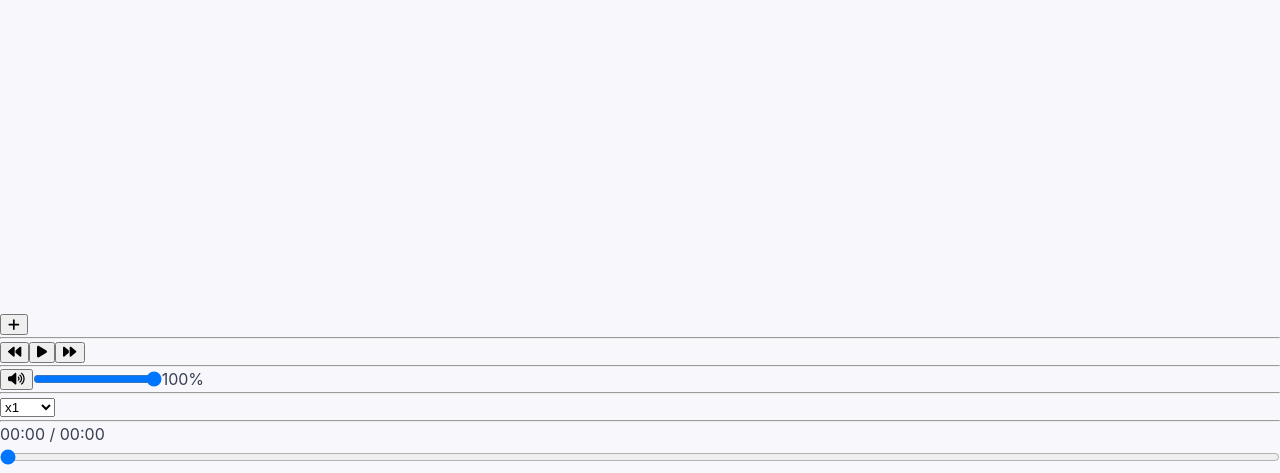
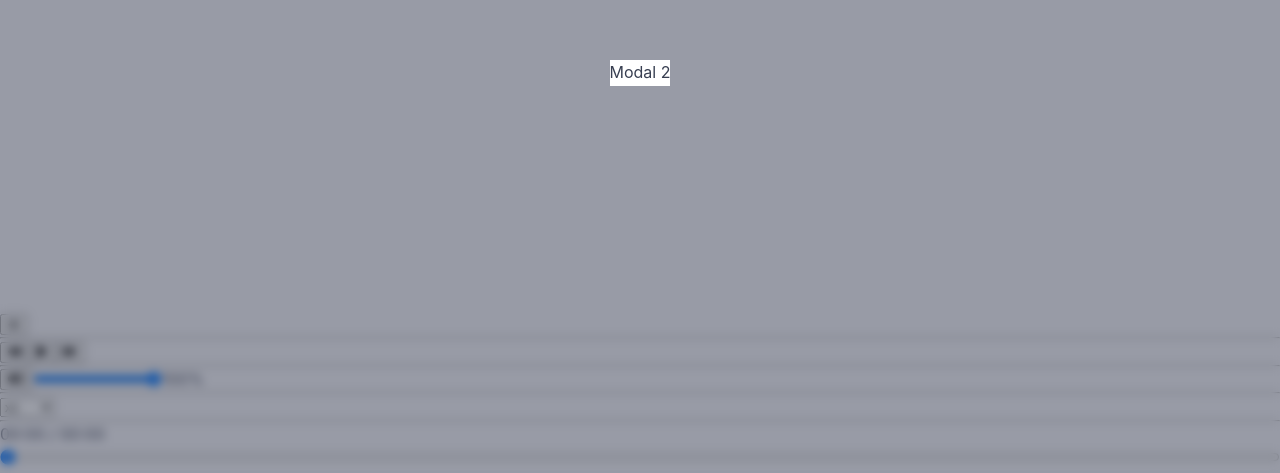
Before and after one commit to eoussama/playback-sync, a Vue app: page / in a window 1280 px wide. Shown: the part 327-800 px from the top of the page. Built offline with nearby package versions, Linux system fonts and the light colour scheme.

Commit message:
📡 Modal Component, #33

```diff
--- a/src/App.vue
+++ b/src/App.vue
@@ -19,11 +19,17 @@ hookEffects();
         <Controls />
       </div>
     </div>
+
+    <div class="modals">
+      <Modal>Modal 2</Modal>
+    </div>
   </div>
 </template>
 
 <style scoped lang="scss">
 .root {
+  position: relative;
+
   width: 100vw;
   height: 100vh;
 
@@ -37,6 +43,5 @@ hookEffects();
       flex: 100%;
     }
   }
-
 }
 </style>
--- /dev/null
+++ b/src/components/Modal.vue
@@ -0,0 +1,37 @@
+<script lang="ts">
+import { defineComponent } from 'vue';
+
+export default defineComponent({
+
+});
+</script>
+
+<template>
+  <div class="modal">
+    <div class="modal__element">
+      <slot></slot>
+    </div>
+  </div>
+</template>
+
+<style scoped lang="scss">
+.modal {
+  position: fixed;
+  top: 0;
+  left: 0;
+
+  backdrop-filter: blur(5px);
+  background-color: rgba(var(--color-primary-rgb), 0.5);
+
+  width: 100vw;
+  height: 100vh;
+
+  display: flex;
+  align-items: center;
+  justify-content: center;
+
+  &__element {
+    background-color: white;
+  }
+}
+</style>
--- a/src/components/View.vue
+++ b/src/components/View.vue
@@ -46,4 +46,5 @@ export default defineComponent({
 .sources {
   display: grid;
   grid-template-columns: 1fr 1fr;
-}</style>
+}
+</style>
--- a/src/main.ts
+++ b/src/main.ts
@@ -4,6 +4,7 @@ import App from './App.vue';
 import { createApp } from 'vue';
 import { createPinia } from 'pinia';
 
+import Modal from './components/Modal.vue';
 import { FontAwesomeIcon } from '@fortawesome/vue-fontawesome';
 import { loadIcons } from './utils/helpers/fontawesome.helper';
 
@@ -14,6 +15,7 @@ loadIcons();
 
 app.use(pinia);
 
+app.component('Modal', Modal);
 app.component('font-awesome-icon', FontAwesomeIcon);
 
 app.mount('#app');
```
